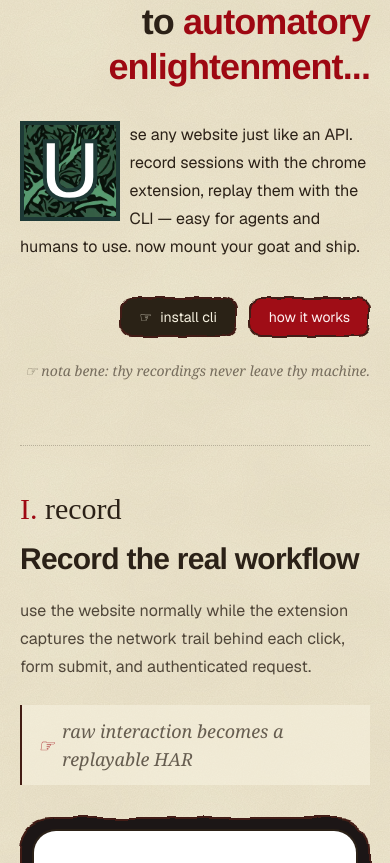
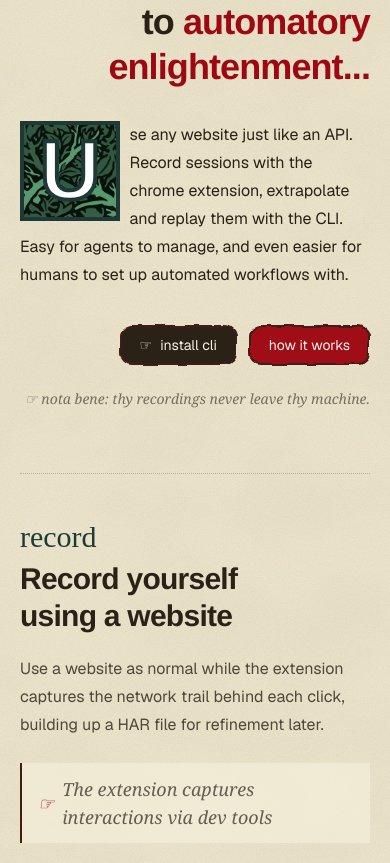
Before and after one commit to kenobi-ai/harpist, a React (Vite) app in the folder packages/landing/: page / in a window 390 px wide. Shown: the part 2000-2863 px from the top of the page. Built offline with nearby package versions, Linux system fonts and the light colour scheme; grey boxes are pictures that could not be loaded; a web font is replaced by a local one.

Commit message:
more copy updates

```diff
--- a/packages/landing/src/landing/WorkflowClipSection.tsx
+++ b/packages/landing/src/landing/WorkflowClipSection.tsx
@@ -22,13 +22,12 @@ export function WorkflowClipSection({
 	return (
 		<article className="grid gap-8 border-ink/25 border-b border-dotted py-12 lg:grid-cols-2 lg:items-center lg:gap-14">
 			<div className={reverse ? "lg:order-2 lg:text-right" : ""}>
-				<p className="font-display text-3xl leading-none">
-					<span className="text-rubric">{clip.numeral}</span>{" "}
+				<p className="font-display text-3xl leading-none text-verdigris-dark">
 					<span>{clip.label}</span>
 				</p>
 				<h3
 					className={[
-						"mt-4 max-w-xl font-bold font-heading text-3xl leading-tight tracking-tight sm:text-4xl",
+						"mt-2 max-w-xl font-bold font-heading text-3xl leading-tight tracking-tight sm:text-4xl",
 						reverse ? "lg:ml-auto" : "",
 					].join(" ")}
 				>
--- a/packages/landing/src/landing/content.ts
+++ b/packages/landing/src/landing/content.ts
@@ -27,19 +27,19 @@ export const workflowClips: WorkflowClip[] = [
 		alt: "Harpist browser extension recording a website workflow",
 		caption: "fig. ii — the site, caught in the act",
 		description:
-			"use the website normally while the extension captures the network trail behind each click, form submit, and authenticated request.",
-		detail: "raw interaction becomes a replayable HAR",
+			"Use a website as normal while the extension captures the network trail behind each click, building up a HAR file for refinement later.",
+		detail: "The extension captures interactions via dev tools",
 		label: "record",
 		numeral: "I.",
 		src: clipFallbackSrc,
-		title: "Record the real workflow",
+		title: "Record yourself using a website",
 	},
 	{
 		alt: "Harpist CLI refining a recording into endpoint details",
 		caption: "fig. iii — the noise is sifted out",
 		description:
-			"the cli pulls signal out of the recording: endpoints, methods, headers, payload shapes, and the auth path an agent needs.",
-		detail: "requests settle into a contract",
+			"HAR captures are noisy, which is a perfect fuzzy refinement task for an agent. Endpoints, methods, headers, payload shapes, and the auth are filtered-out via an agent SKILL.",
+		detail: "Raw requests get turned into a contract",
 		fallbackSrc: "https://assets.harpist.kenobi.ai/step_2_test.webp",
 		label: "refine",
 		numeral: "II.",
@@ -50,23 +50,23 @@ export const workflowClips: WorkflowClip[] = [
 		alt: "Harpist generated documentation open in the browser",
 		caption: "fig. iv — the generated reference, ready to browse",
 		description:
-			"open the generated docs to browse every useful operation, observed parameter, response schema, and replay command in one place.",
-		detail: "real traffic becomes a navigable API reference",
+			"As part of the refinement task, an agent can use the Harpist SKILL and CLI to generate a full set of documented endpoints.",
+		detail: "Recorded traffic becomes an API reference",
 		label: "document",
 		numeral: "III.",
 		src: "https://assets.harpist.kenobi.ai/harpist--screen-2-003-a.mp4",
-		title: "View the docs",
+		title: "Real, useful documentation",
 	},
 	{
 		alt: "Harpist CLI replaying a captured website operation",
 		caption: "fig. v — the same score, played from the terminal",
 		description:
-			"agents and humans use the same cli to inspect profiles, replay authenticated calls, and bring generated contracts into a project.",
+			"Once an agent has refined and documented the various endpoints it found, the API contract is saved locally so that it can be accessed -- either interactively or agentically -- through the CLI.",
 		detail: "one local interface for people and agents",
 		label: "replay",
 		numeral: "IV.",
 		src: "https://assets.harpist.kenobi.ai/harpist--screen-2-004-a.mp4",
-		title: "Use the CLI",
+		title: "A CLI to reuse captured endpoints",
 	},
 ];
 
--- a/packages/landing/src/landing/sections/AgentsSection.tsx
+++ b/packages/landing/src/landing/sections/AgentsSection.tsx
@@ -54,7 +54,7 @@ export function AgentsSection() {
 								</p>
 							</div>
 							<p className="mt-5 text-stone-50/70 text-sm leading-6">
-								Add the portable skill to an agent that supports agent skills:
+								Add the SKILL to your agent:
 							</p>
 							<ShellCommand
 								className="mt-4"
--- a/packages/landing/src/landing/sections/DocumentationSection.tsx
+++ b/packages/landing/src/landing/sections/DocumentationSection.tsx
@@ -6,19 +6,19 @@ const documentationFeatures = [
 		description:
 			"Operations are grouped by feature, with summaries that explain what each captured call does.",
 		numeral: "I.",
-		title: "Browse by feature",
+		title: "Browse by group",
 	},
 	{
 		description:
 			"Path and query parameters sit beside request and response schemas inferred from the recording.",
 		numeral: "II.",
-		title: "See the real shapes",
+		title: "Full, annotated request shapes",
 	},
 	{
 		description:
 			"Each operation includes a Harpist replay command that applies the latest captured browser auth locally.",
 		numeral: "III.",
-		title: "Replay from the page",
+		title: "Direct replay",
 	},
 ] as const;
 
--- a/packages/landing/src/landing/sections/HowItWorksSection.tsx
+++ b/packages/landing/src/landing/sections/HowItWorksSection.tsx
@@ -32,8 +32,9 @@ export function HowItWorksSection() {
 					</h2>
 					<p className="ml-auto mt-8 max-w-xl text-left leading-7">
 						<span className="drop-cap">U</span>se any website just like an API.
-						record sessions with the chrome extension, replay them with the CLI
-						— easy for agents and humans to use. now mount your goat and ship.
+						Record sessions with the chrome extension, extrapolate and replay
+						them with the CLI. Easy for agents to manage, and even easier for
+						humans to set up automated workflows with.
 					</p>
 					<div className="mt-9 flex flex-wrap justify-end gap-3">
 						<ManuscriptLink href="#agents" tone="ink">
```
